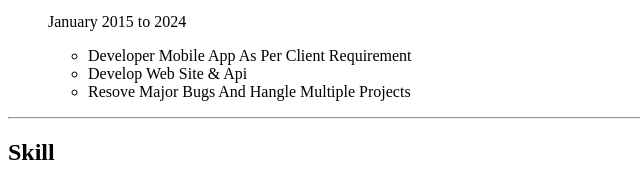
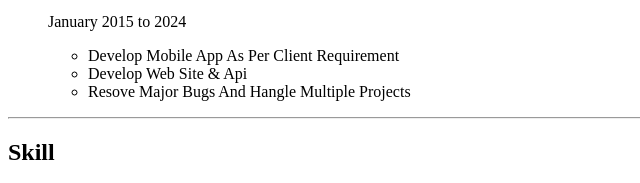
Before and after one commit to AtharvaInfinity/my_resume, a plain HTML site: page index.html in a window 1280 px wide. Shown: the part 577-760 px from the top of the page, 0-640 px from the left. Drawn offline with Linux system fonts and the light colour scheme.

Commit message:
Update index.html

```diff
--- a/index.html
+++ b/index.html
@@ -20,7 +20,7 @@
         <li>Mobile App & Web Development  - Atharva Inifinity</li>
         <p>January 2015 to 2024</p>
         <ul>
-            <li>Developer Mobile App As Per Client Requirement</li>
+            <li>Develop Mobile App As Per Client Requirement</li>
             <li>Develop Web Site & Api</li>
             <li>Resove Major Bugs And Hangle Multiple Projects</li>
         </ul>
```
